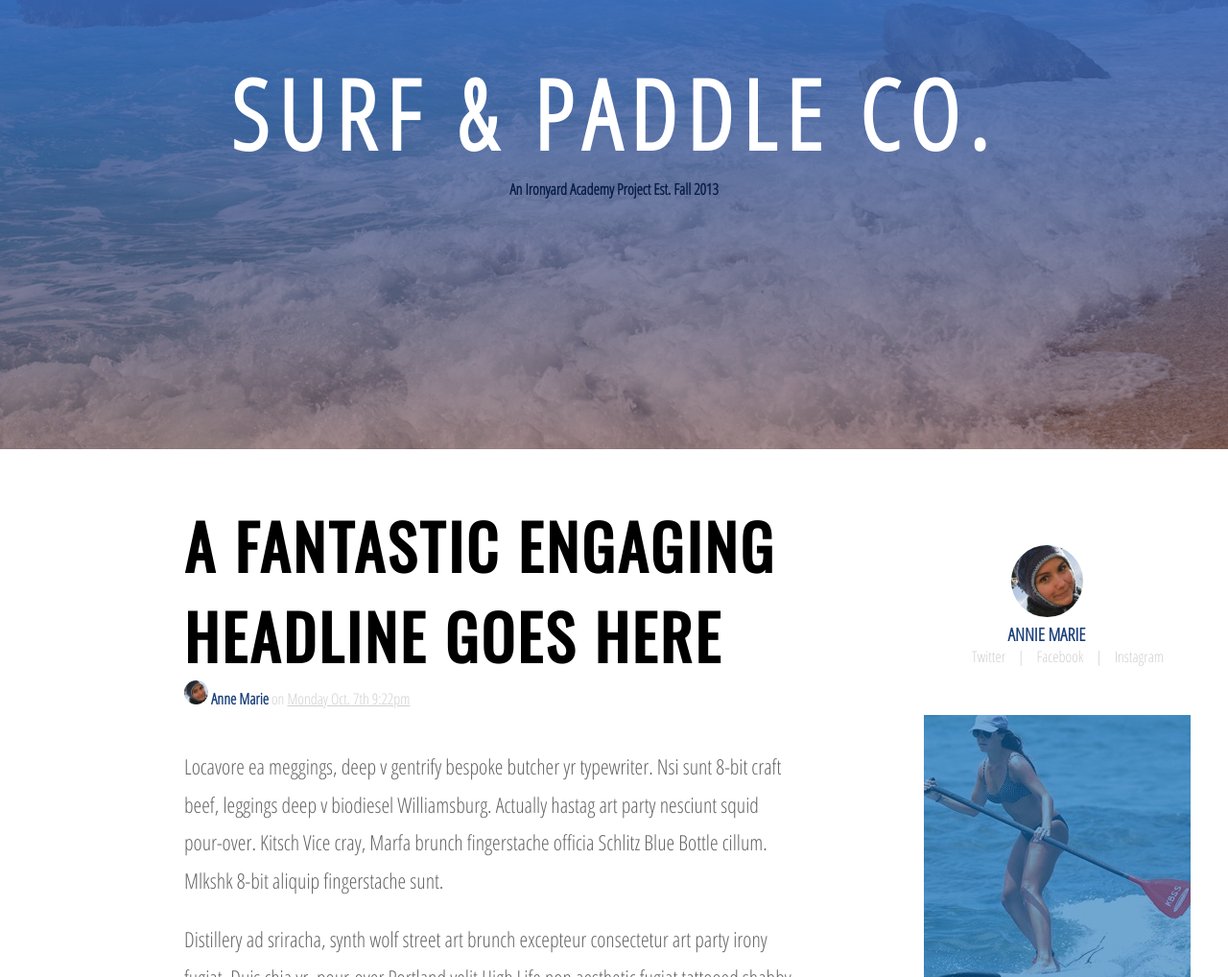
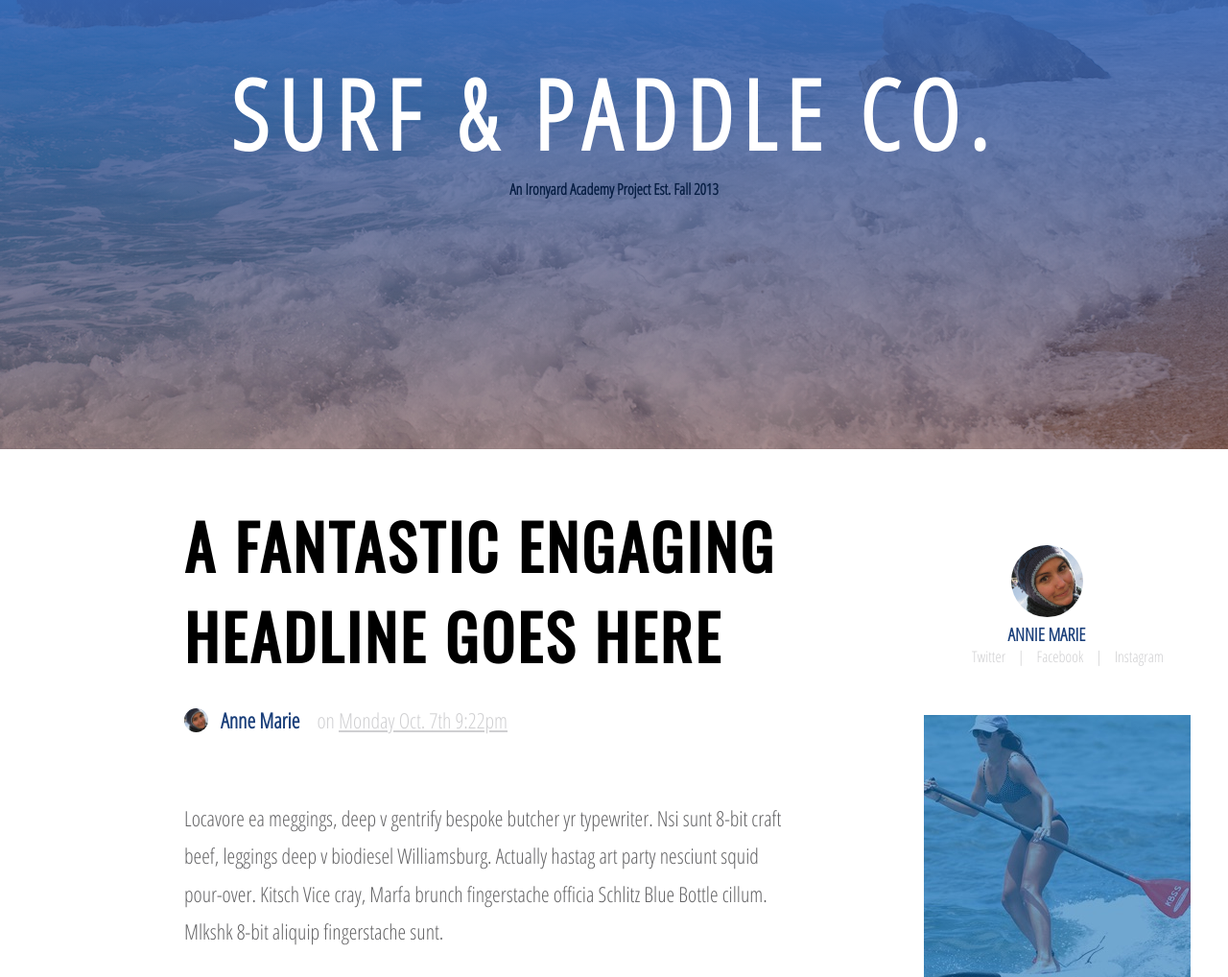
Before and after one commit to raveve/ironyardjan7, a plain HTML site: page index.html in a window 1280 px wide. Shown: the part 82-1100 px from the top of the page at 96% size. Drawn offline with nearby package versions, Linux system fonts and the light colour scheme.

Commit message:
Updated font color on hover for pop posts section

```diff
--- a/css/main.css
+++ b/css/main.css
@@ -104,6 +104,7 @@ h2 {
 .auth_name {
   color: #1A3F7A;
   font-weight: bold;
+  margin-right: 15px;
 }
 
 article {
@@ -112,11 +113,12 @@ article {
   margin-right: 10%;
 }
 
-article li {
-  display: inline;
+.post_info img, .post_info p {
+  display: inline-block;
+  vertical-align: middle;
 }
 
-article ul {
+article div {
   text-decoration: none;
   padding-left: 0;
   margin-top: 0;
@@ -126,6 +128,7 @@ article ul {
 .mini_author {
   border-radius: 100%;
   height: 25px;
+  margin-right: 10px;
 }
 
 article p {
@@ -134,7 +137,7 @@ article p {
   line-height: 1.8em;
 }
 
-article a {
+article a, .color_change {
   color: #CFCFD1;
 }
 
@@ -243,6 +246,10 @@ section h2 {
   position: relative;
 }
 
+.popular_posts a {
+  width: 325px;
+}
+
 .popular_posts p {
   position: absolute;
   bottom: 20px;
@@ -261,7 +268,11 @@ section h2 {
 }
 
 .surfer:hover {
-  background-image: url("../images/surfer.jpg")
+  background-image: url("../images/surfer.jpg");
+}
+
+.surfer:hover a {
+  color: #FFFFFF;
 }
 
 .flight {
@@ -274,7 +285,11 @@ section h2 {
 }
 
 .flight:hover {
-  background-image: url("../images/flight.jpg")
+  background-image: url("../images/flight.jpg");
+}
+
+.flight:hover a {
+  color: #FFFFFF;
 }
 
 .zach {
@@ -287,7 +302,11 @@ section h2 {
 }
 
 .zach:hover {
-  background-image: url("../images/zach.jpg")
+  background-image: url("../images/zach.jpg");
+}
+
+.zach:hover a {
+  color: #FFFFFF;
 }
 
 .liquor {
@@ -300,7 +319,11 @@ section h2 {
 }
 
 .liquor:hover {
-  background-image: url("../images/liquor.jpg")
+  background-image: url("../images/liquor.jpg");
+}
+
+.liquor:hover a {
+  color: #FFFFFF;
 }
 
 /*******************************
--- a/index.html
+++ b/index.html
@@ -33,11 +33,13 @@
 
   <article>
     <h2>A FANTASTIC ENGAGING HEADLINE GOES HERE</h2>
-    <ul>
-      <li><img src="images/a.jpg" alt="Anne Marie" class="mini_author"></li>
-      <li class="auth_name">Anne Marie</li>
-      <li>on <a href="#">Monday Oct. 7th 9:22pm</a></li>
-    </ul>
+
+    <div class="post_info">
+      <img src="images/a.jpg" alt="Anne Marie" class="mini_author">
+      <p class="auth_name">Anne Marie</p>
+      <p class="color_change">on <a href="#">Monday Oct. 7th 9:22pm</a></p>
+    </div>
+
     <p>Locavore ea meggings, deep v gentrify bespoke butcher yr typewriter. Nsi
     sunt 8-bit craft beef, leggings deep v biodiesel Williamsburg. Actually
     hastag art party nesciunt squid pour-over. Kitsch Vice cray, Marfa brunch
@@ -97,12 +99,10 @@
     <h2>MOST POPULAR POSTS</h2>
 
     <div class="popular_posts">
-
         <div class="surfer"><a href="#" class="image_text"><p>ANOTHER COOL POST</p></a></div>
         <div class="flight"><a href="#" class="image_text"><p>POST TITLE</p></a></div>
         <div class="zach"><a href="#" class="image_text"><p>HERE'S ANOTHER LONGER POST TITLE</p></a></div>
         <div class="liquor"><a href="#" class="image_text"><p>OH COOL A POST!</p></a></div>
-
     </div>
 
   </section>
```
